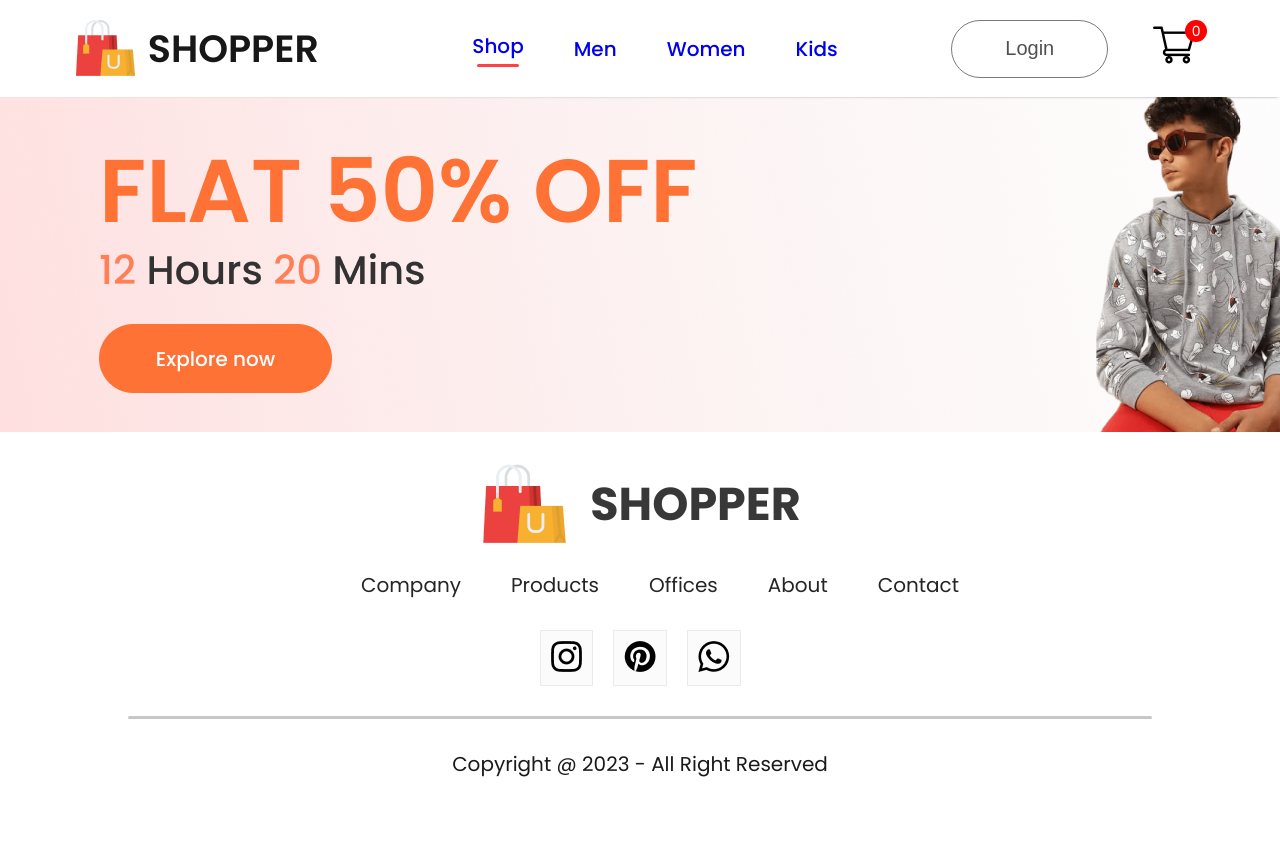
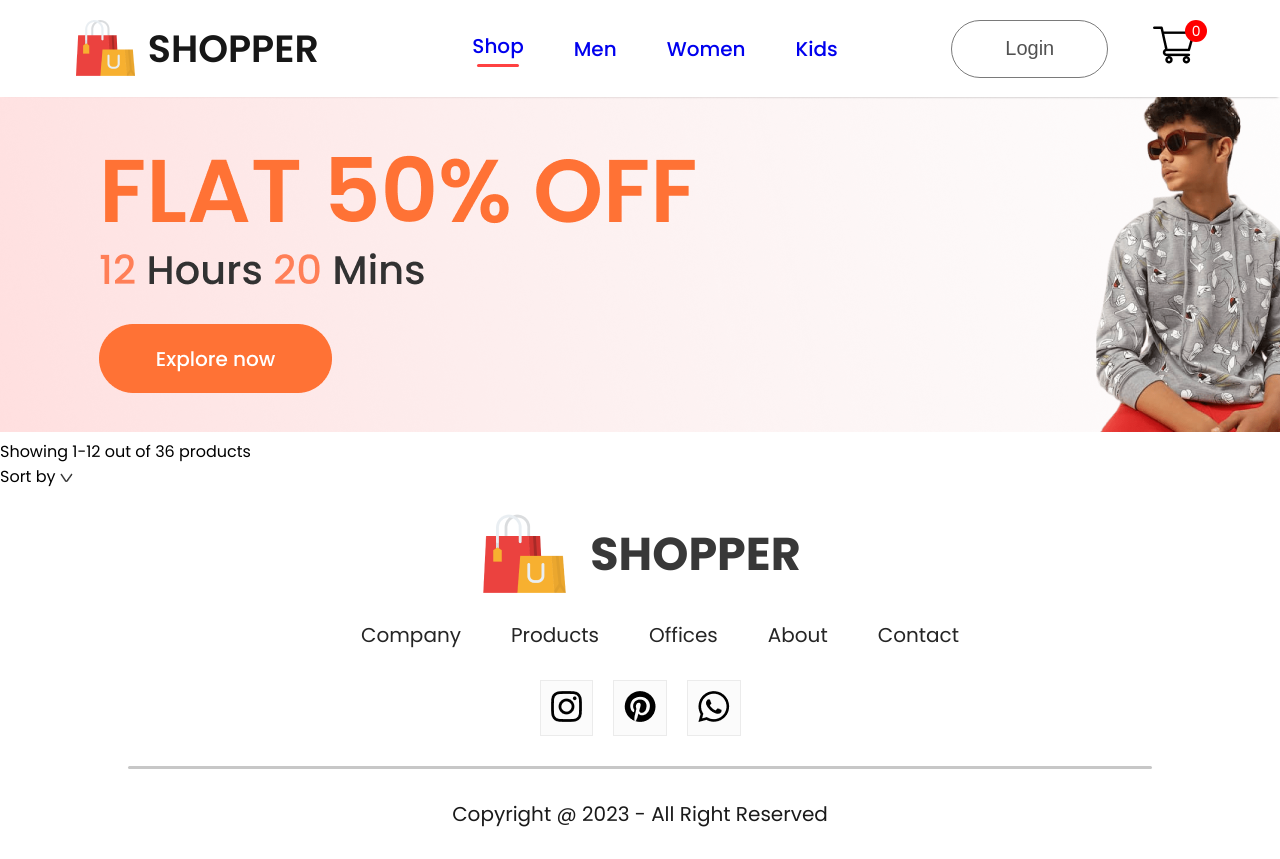
Before and after one commit to sahilsh17/Ecom, a React (Create React App) app in the folder frontend/: page /kids in a window 1280 px wide. Shown: the top 859 px of the page. Before the commit the page ends 809 px from the top, so only its background shows below. Built offline with nearby package versions, Linux system fonts and the light colour scheme.

Commit message:
added changes to ShopCategory

```diff
--- a/frontend/src/Pages/ShopCategory.jsx
+++ b/frontend/src/Pages/ShopCategory.jsx
@@ -1,6 +1,7 @@
 import React, { useContext } from 'react';
 import './CSS/ShopCategory.css';
 import { ShopContext } from '../Context/ShopContext';
+import dropdown_icon from '../Components/Assets/dropdown_icon.png'
 
 
 export const ShopCategory = (props) => {
@@ -8,6 +9,14 @@ export const ShopCategory = (props) => {
   return (
     <div className="shop-category">
       <img src={props.banner} alt="" />
+      <div className="shopcategory-indexSort">
+        <p>
+          <span>Showing 1-12</span> out of 36 products
+        </p>
+        <div className="shopcategory-sort">
+          Sort by <img src={dropdown_icon} alt="" />
+        </div>
+      </div>
     </div>
   )
 }
```
